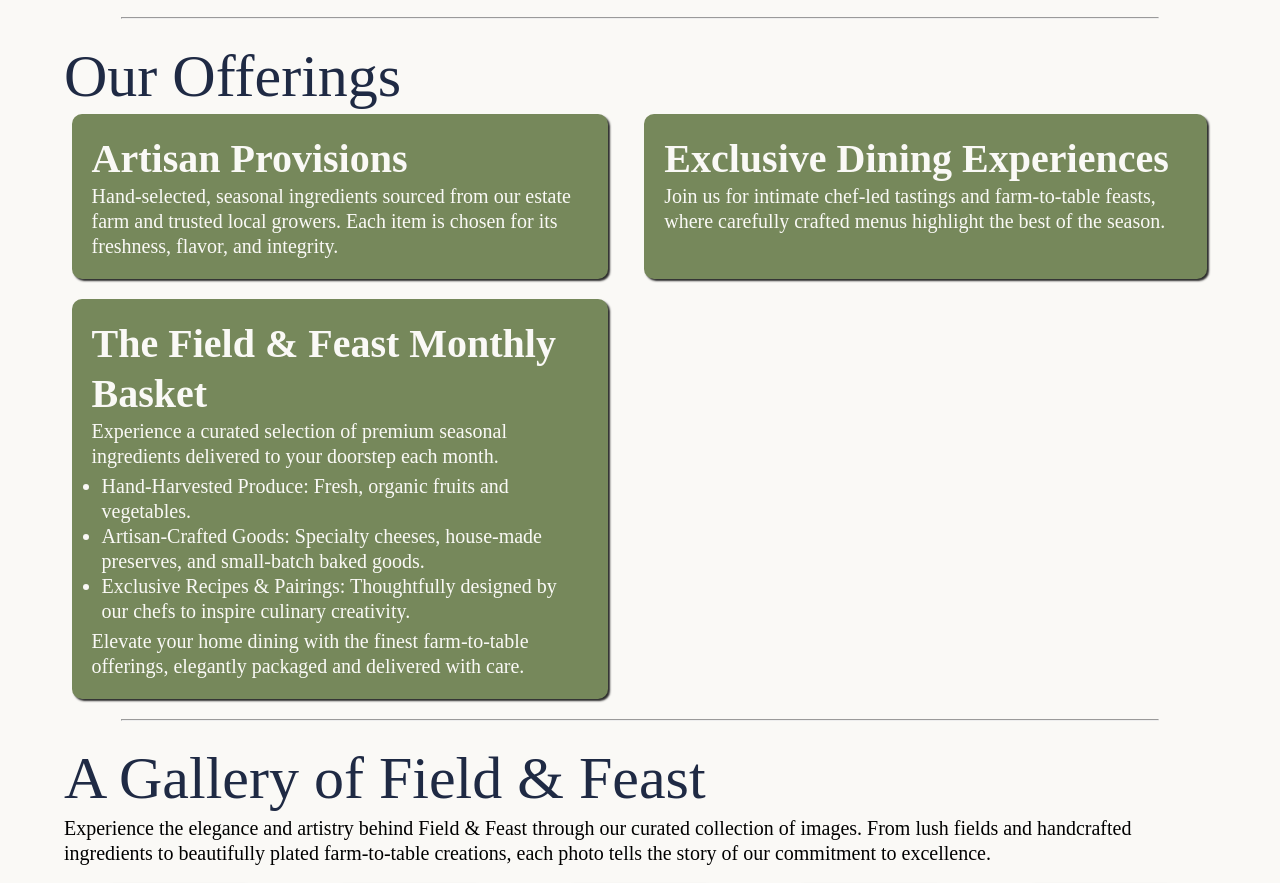
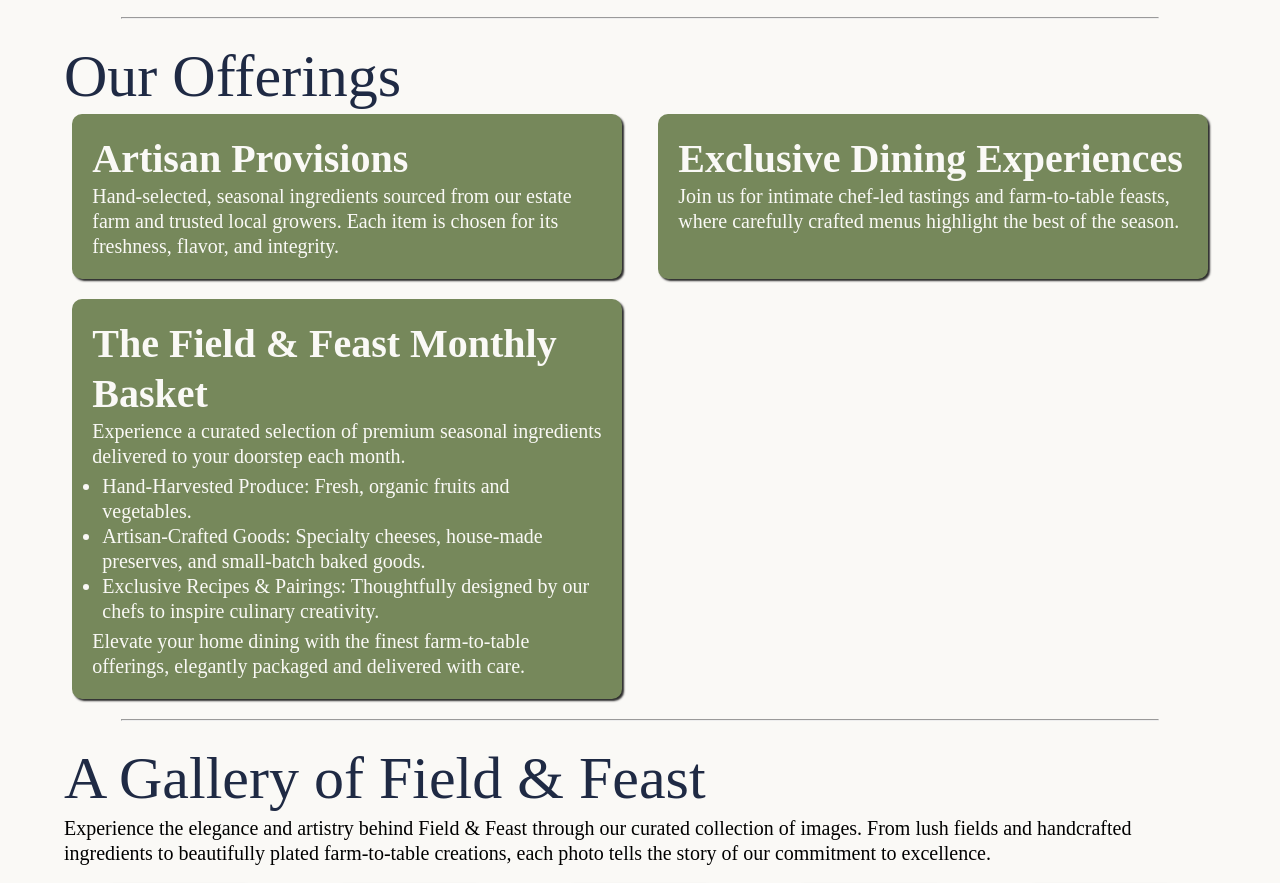
Before and after one commit to tracydchristenson-hub/fieldandfeast, a plain HTML site: page index.html in a window 1280 px wide. Shown: the part 899-1782 px from the top of the page. Drawn offline with Linux system fonts and the light colour scheme; a web font is replaced by a local one.

Commit message:
Update styles.css

```diff
--- a/styles.css
+++ b/styles.css
@@ -1,9 +1,5 @@
         /* CSS BY Tracy Christenson */
-
-
         /* IMPORTED FONTS */
-
-
         /* cyrillic */
 
         @font-face {
@@ -14,8 +10,6 @@
             src: url(https://fonts.gstatic.com/s/playfairdisplay/v40/nuFkD-vYSZviVYUb_rj3ij__anPXDTnohkk7yRZrPJ-M.woff2) format('woff2');
             unicode-range: U+0301, U+0400-045F, U+0490-0491, U+04B0-04B1, U+2116;
         }
-
-
         /* vietnamese */
 
         @font-face {
@@ -26,8 +20,6 @@
             src: url(https://fonts.gstatic.com/s/playfairdisplay/v40/nuFkD-vYSZviVYUb_rj3ij__anPXDTnojUk7yRZrPJ-M.woff2) format('woff2');
             unicode-range: U+0102-0103, U+0110-0111, U+0128-0129, U+0168-0169, U+01A0-01A1, U+01AF-01B0, U+0300-0301, U+0303-0304, U+0308-0309, U+0323, U+0329, U+1EA0-1EF9, U+20AB;
         }
-
-
         /* latin-ext */
 
         @font-face {
@@ -38,8 +30,6 @@
             src: url(https://fonts.gstatic.com/s/playfairdisplay/v40/nuFkD-vYSZviVYUb_rj3ij__anPXDTnojEk7yRZrPJ-M.woff2) format('woff2');
             unicode-range: U+0100-02BA, U+02BD-02C5, U+02C7-02CC, U+02CE-02D7, U+02DD-02FF, U+0304, U+0308, U+0329, U+1D00-1DBF, U+1E00-1E9F, U+1EF2-1EFF, U+2020, U+20A0-20AB, U+20AD-20C0, U+2113, U+2C60-2C7F, U+A720-A7FF;
         }
-
-
         /* latin */
 
         @font-face {
@@ -50,8 +40,6 @@
             src: url(https://fonts.gstatic.com/s/playfairdisplay/v40/nuFkD-vYSZviVYUb_rj3ij__anPXDTnogkk7yRZrPA.woff2) format('woff2');
             unicode-range: U+0000-00FF, U+0131, U+0152-0153, U+02BB-02BC, U+02C6, U+02DA, U+02DC, U+0304, U+0308, U+0329, U+2000-206F, U+20AC, U+2122, U+2191, U+2193, U+2212, U+2215, U+FEFF, U+FFFD;
         }
-
-
         /* cyrillic */
 
         @font-face {
@@ -62,8 +50,6 @@
             src: url(https://fonts.gstatic.com/s/playfairdisplay/v40/nuFiD-vYSZviVYUb_rj3ij__anPXDTjYgEM86xRbPQ.woff2) format('woff2');
             unicode-range: U+0301, U+0400-045F, U+0490-0491, U+04B0-04B1, U+2116;
         }
-
-
         /* vietnamese */
 
         @font-face {
@@ -74,8 +60,6 @@
             src: url(https://fonts.gstatic.com/s/playfairdisplay/v40/nuFiD-vYSZviVYUb_rj3ij__anPXDTPYgEM86xRbPQ.woff2) format('woff2');
             unicode-range: U+0102-0103, U+0110-0111, U+0128-0129, U+0168-0169, U+01A0-01A1, U+01AF-01B0, U+0300-0301, U+0303-0304, U+0308-0309, U+0323, U+0329, U+1EA0-1EF9, U+20AB;
         }
-
-
         /* latin-ext */
 
         @font-face {
@@ -86,8 +70,6 @@
             src: url(https://fonts.gstatic.com/s/playfairdisplay/v40/nuFiD-vYSZviVYUb_rj3ij__anPXDTLYgEM86xRbPQ.woff2) format('woff2');
             unicode-range: U+0100-02BA, U+02BD-02C5, U+02C7-02CC, U+02CE-02D7, U+02DD-02FF, U+0304, U+0308, U+0329, U+1D00-1DBF, U+1E00-1E9F, U+1EF2-1EFF, U+2020, U+20A0-20AB, U+20AD-20C0, U+2113, U+2C60-2C7F, U+A720-A7FF;
         }
-
-
         /* latin */
 
         @font-face {
@@ -98,8 +80,6 @@
             src: url(https://fonts.gstatic.com/s/playfairdisplay/v40/nuFiD-vYSZviVYUb_rj3ij__anPXDTzYgEM86xQ.woff2) format('woff2');
             unicode-range: U+0000-00FF, U+0131, U+0152-0153, U+02BB-02BC, U+02C6, U+02DA, U+02DC, U+0304, U+0308, U+0329, U+2000-206F, U+20AC, U+2122, U+2191, U+2193, U+2212, U+2215, U+FEFF, U+FFFD;
         }
-
-
         /* CSS RESET */
 
         html,
@@ -128,8 +108,6 @@ nav {
         ul {
             list-style-type: none;
         }
-
-
         /* HTML5 display-role reset for older browsers */
 
         footer,
@@ -143,8 +121,6 @@ section {
         body {
             line-height: 1.25;
         }
-
-
         /* ROOT VARIABLES */
 
          :root {
@@ -152,8 +128,6 @@ body {
             --font-size: 1.25em;
             --font-family: 'Playfair Display';
         }
-
-
         /* GLOBAL STYLES (mobile first/small) */
 
         body {
@@ -331,8 +305,6 @@ footer a {
         #social {
             margin-top: 50px;
         }
-
-
         /* MEDIA QUERY (medium) */
 
         @media all and (min-width: 600px) {
@@ -344,18 +316,13 @@ footer a {
             }
             #listings {
                 display: grid;
-        grid-template-columns: auto auto;
-    }
-    #listings:last-child {
-        grid-column: 1 /-1;
+                grid-template-columns: repeat(2, 1fr);
             }
             #images {
                 display: grid;
                 grid-template-columns: auto auto;
             }
         }
-
-
         /* MEDIA QUERY (large) */
 
         @media all and (min-width: 900px) {
@@ -367,8 +334,6 @@ footer a {
                 grid-template-columns: auto auto auto;
             }
         }
-
-
         /* MEDIA QUERY (xl) */
 
         @media all and (min-width: 1200px) {
```
Lines whose indentation alone changed are shown as unchanged.
